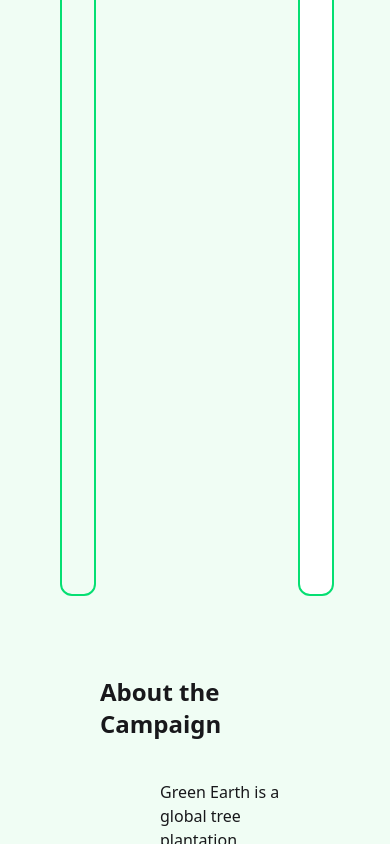
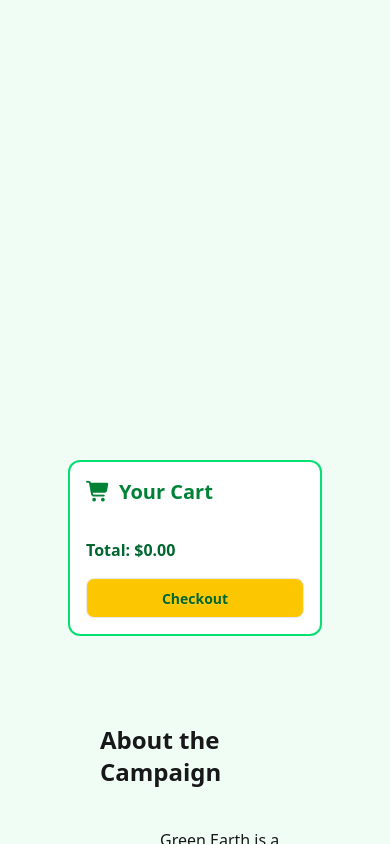
Before and after one commit to shoab92/Assignment-06, a plain HTML site: page index.html in a window 390 px wide. Shown: the part 738-1582 px from the top of the page. Drawn offline with nearby package versions, Linux system fonts and the light colour scheme; files that its build step writes are made by us from their sources; no server answers.

Commit message:
responsiveness completed

```diff
--- a/index.html
+++ b/index.html
@@ -85,23 +85,34 @@
         <h1 class="title font-bold text-2xl sm:text-xl md:text-2xl mb-3 text-center">Choose Your Trees</h1>
 
 
-        <section class="w-full max-w-[1250px] min-h-[880px] grid grid-cols-6 gap-4">
+        <section class="w-full max-w-[1250px] min-h-[880px] mx-auto grid grid-cols-1 md:grid-cols-6 gap-4 p-2">
+
+            <!-- Categories -->
             <div id="category-list"
-                class="col-span-1 border-2 border-green-400 rounded-xl flex flex-col justify-left items-center p-4">
+                class="md:col-span-1 border-2 border-green-400 rounded-xl flex flex-col items-center p-4">
                 <h1 class="font-bold text-xl text-black my-5">Categories</h1>
+                <!-- Add category items here -->
             </div>
+
+            <!-- Tree Container -->
             <div id="tree-container"
-                class="col-span-4 grid grid-cols-1 sm:grid-cols-2 md:grid-cols-3 lg:grid-cols-4 gap-4 h-[880px] overflow-y-auto p-2">
+                class="md:col-span-4 grid grid-cols-1 sm:grid-cols-2 md:grid-cols-3 lg:grid-cols-4 gap-4 h-[600px] md:h-[880px] overflow-y-auto p-2">
+                <!-- Trees will go here -->
             </div>
-            <div id="cart-container" class="col-span-1 border-2 border-green-400 bg-white rounded-xl p-4 flex flex-col">
+
+            <!-- Cart -->
+            <div id="cart-container"
+                class="md:col-span-1 border-2 border-green-400 bg-white rounded-xl p-4 flex flex-col">
                 <h2 class="text-xl font-bold text-green-700 mb-4 flex items-center gap-2">
                     <i class="fa fa-shopping-cart"></i>Your Cart
                 </h2>
                 <div id="cart-items" class="flex flex-col gap-2"></div>
-                <div id="cart-total" class="mt-4 font-semibold text-green-800">Total: $0.00</div>-
+                <div id="cart-total" class="mt-4 font-semibold text-green-800">Total: $0.00</div>
                 <button class="btn bg-yellow-400 text-green-800 mt-4 w-full rounded-lg">Checkout</button>
             </div>
+
         </section>
+
         <section class=" w-full max-w-[1000px] min-h-[500px] p-10 m-5 mt-10 rounded-xl">
             <h1 class="font-bold text-2xl flex justify-center mb-10 ">About the Campaign</h1>
             <div class="h-full w-full flex flex-cols-2 ">
@@ -148,7 +159,8 @@
 
     <footer>
         <section class="h-[500px] w-full bg-green-700 p-10">
-            <div class="w-full sm:w-[400px] md:w-[500px] h-[300px] bg-white p-4 sm:p-6 rounded-xl shadow-lg mx-auto mb-0 flex flex-col justify-center">
+            <div
+                class="w-full sm:w-[400px] md:w-[500px] h-[300px] bg-white p-4 sm:p-6 rounded-xl shadow-lg mx-auto mb-0 flex flex-col justify-center">
                 <h2 class="text-2xl font-bold text-green-700 mb-4 text-center">Plant a Tree Form</h2>
                 <form class="flex flex-col gap-4">
                     <input type="text" placeholder="Your Name"
```
